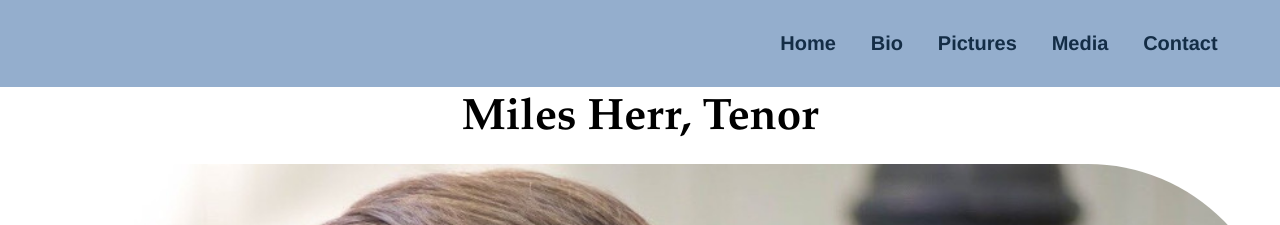
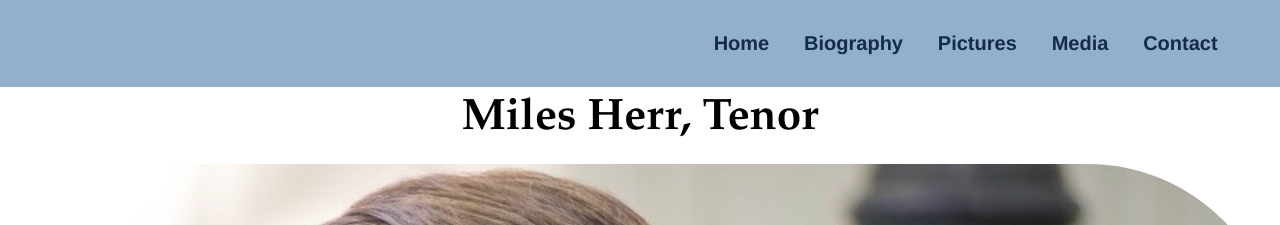
Before and after one commit to leemlb06pmi/leemlb06pmi.github.io, a Jekyll site: the page built from index.html, in a window 1280 px wide. Shown: the top 225 px of the page. Built offline with Jekyll 4.4.1, drawn with Linux system fonts in a browser that asks for light colours.

Commit message:
Update default.html

```diff
--- a/_layouts/default.html
+++ b/_layouts/default.html
@@ -10,7 +10,7 @@
 			<nav>
 	    		<ul>
 	        		<li><a href="/">Home</a></li>
-		        	<li><a href="/bio">Bio</a></li>
+		        	<li><a href="/bio">Biography</a></li>
 				<li><a href="/pictures">Pictures</a></li>
 	        		<li><a href="/media">Media</a></li>
 	        		<li><a href="/contact">Contact</a></li>
```
Also changed, not shown: other parts of _layouts/default.html (+0 -7 lines).
